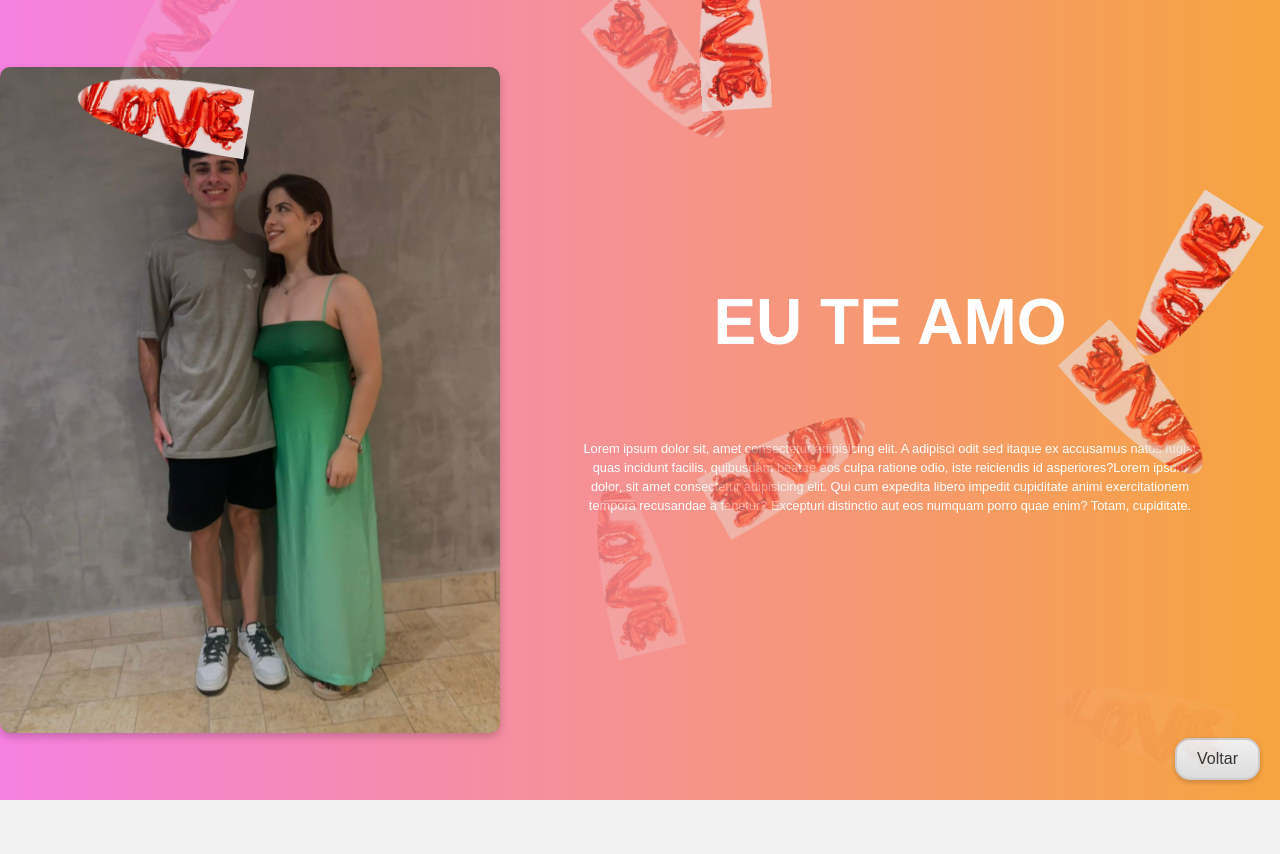
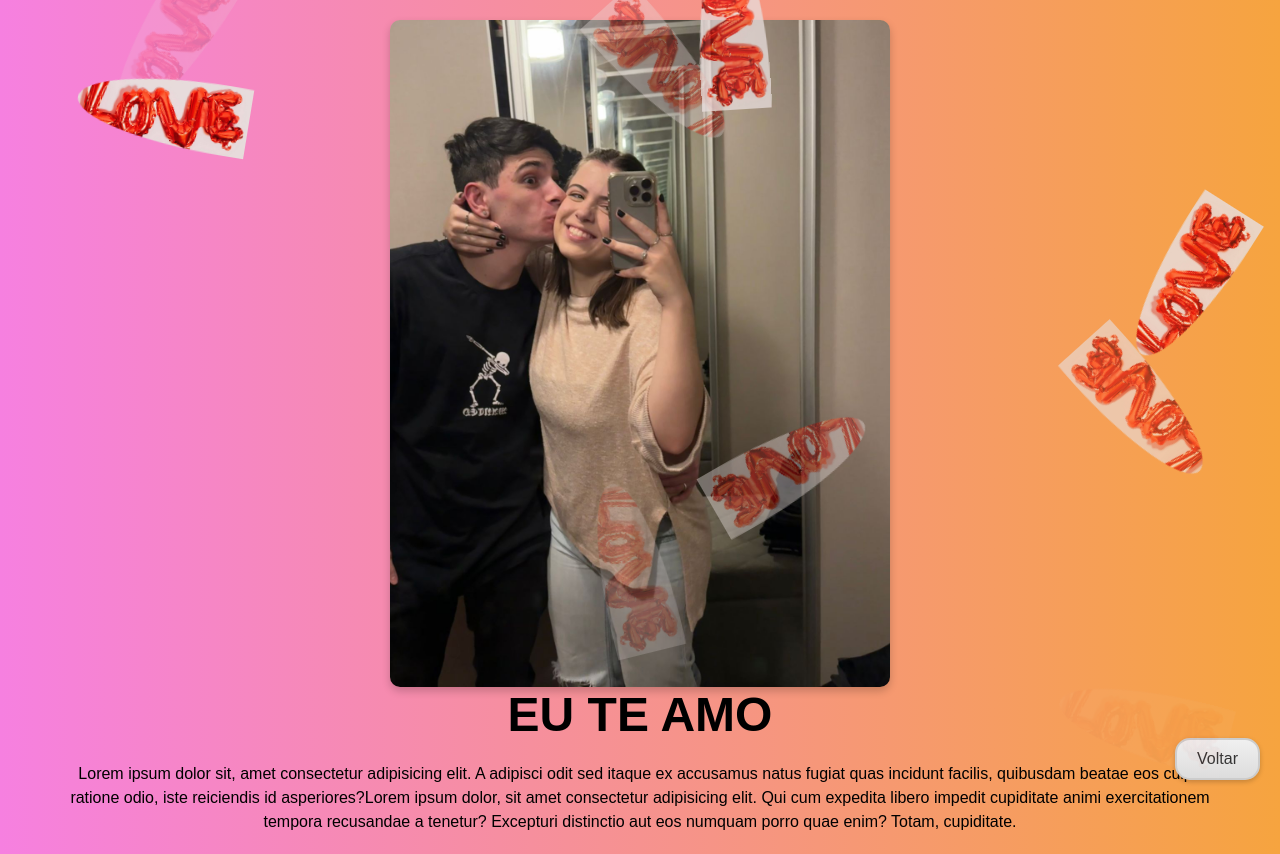
Before and after one commit to TiagoRuivo808/site-para-namorada, a plain HTML site: page pagina4.html in a window 1280 px wide. Before the commit the page ends 800 px from the top, so only its background shows below. Drawn offline with Linux system fonts and the light colour scheme.

Commit message:
Update pagina4.html

```diff
--- a/pagina4.html
+++ b/pagina4.html
@@ -7,12 +7,15 @@
     <link rel="stylesheet" href="style.css">
 </head>
 <body>
-    <img src="assets/foto4_grande.jpeg" alt="Momento 1" class="foto-grande">
-    <div class="right-side">
-        <h1>EU TE AMO</h1>
-        <p>Lorem ipsum dolor sit, amet consectetur adipisicing elit. A adipisci odit sed itaque ex accusamus natus fugiat quas incidunt facilis, quibusdam beatae eos culpa ratione odio, iste reiciendis id asperiores?Lorem ipsum dolor, sit amet consectetur adipisicing elit. Qui cum expedita libero impedit cupiditate animi exercitationem tempora recusandae a tenetur? Excepturi distinctio aut eos numquam porro quae enim? Totam, cupiditate.
-        </p>
-    </div>
+   <div class="container">
+        <div class="image-container">
+          <img src="assets/foto1_grande.jpeg" alt="Momento 4" class="foto-grande">
+        </div>
+        <div class="text-container">
+          <h1>EU TE AMO</h1>
+          <p>Lorem ipsum dolor sit, amet consectetur adipisicing elit. A adipisci odit sed itaque ex accusamus natus fugiat quas incidunt facilis, quibusdam beatae eos culpa ratione odio, iste reiciendis id asperiores?Lorem ipsum dolor, sit amet consectetur adipisicing elit. Qui cum expedita libero impedit cupiditate animi exercitationem tempora recusandae a tenetur? Excepturi distinctio aut eos numquam porro quae enim? Totam, cupiditate.
+          </p>
+      </div>
     <div class="button-container">
     <a href="index.html" class="btn">Voltar</a>
     <div class="balloon-container"></div>
```
